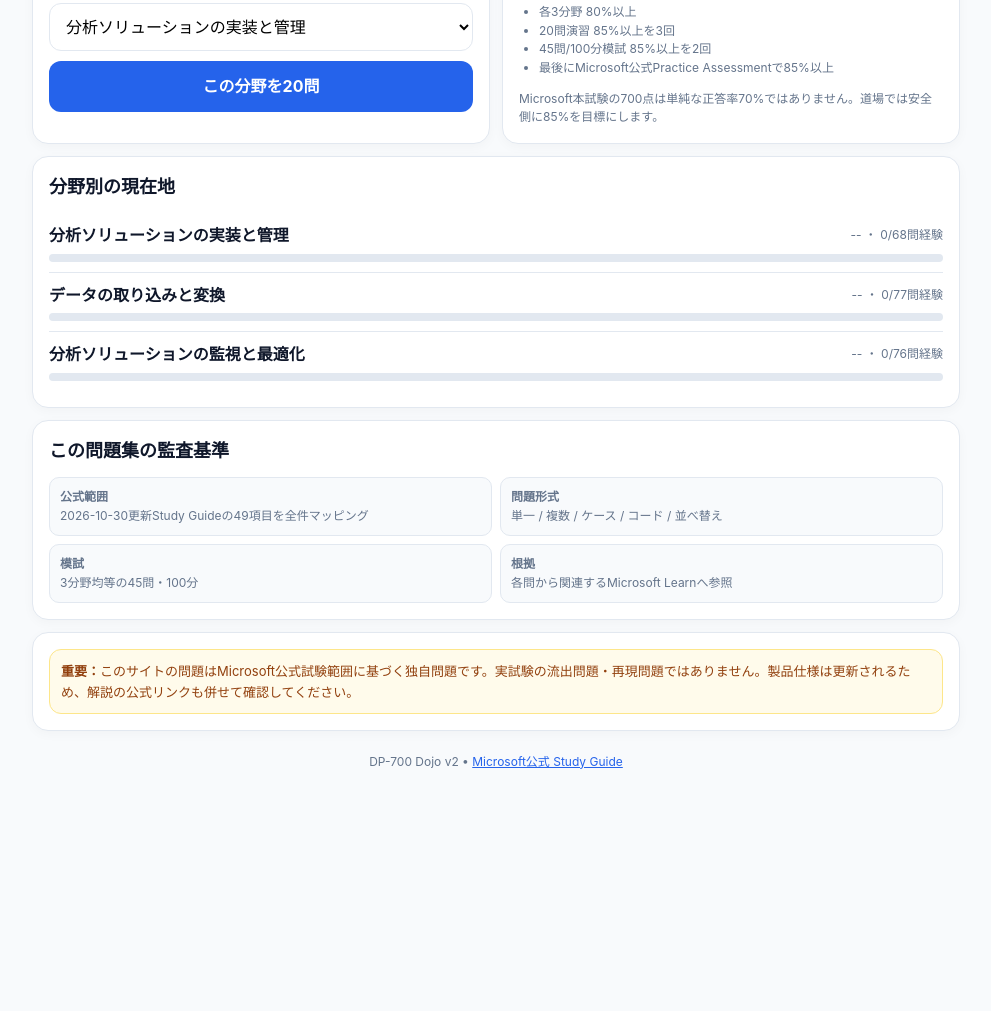
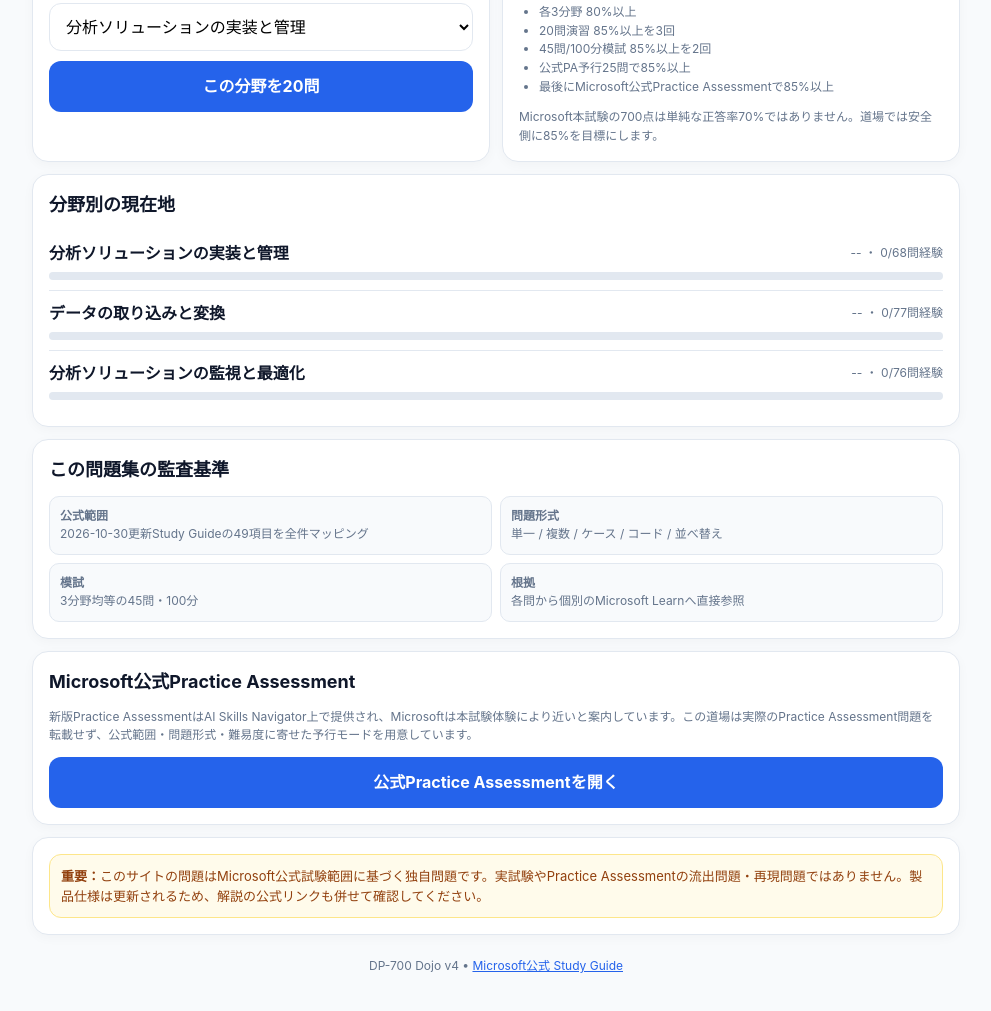
Before and after one commit to minetoshi/minetoshi.github.io, a plain HTML site: page dp700/index.html in a window 1280 px wide. Shown: the part 589-1600 px from the top of the page, without its empty margins (144-1135 px from the left). Before the commit the page ends 1416 px from the top, so only its background shows below. Drawn offline with Linux system fonts and the light colour scheme.

Commit message:
fix: DP-700 dojo final polish
Replace generic references with specific Microsoft Learn sources and add Practice Assessment rehearsal mode plus official assessment link.

```diff
--- a/dp700/app.js
+++ b/dp700/app.js
@@ -51,13 +51,19 @@ function choose(mode,domain){
  if(mode==="quick10")return sample(Q,10);
  if(mode==="train20")return sample(Q,20);
  if(mode==="mock45")return stratified(45);
+ if(mode==="pa25"){
+   const preferred=Q.filter(q=>q.difficulty==="Hard" || ["case","multi","code","order"].includes(q.type));
+   const ds=domains(), base=Math.floor(25/ds.length), rem=25%ds.length; let out=[];
+   ds.forEach((d,i)=>out=out.concat(sample(preferred.filter(q=>q.domain===d),base+(i<rem?1:0))));
+   return shuffle(out);
+ }
  if(mode==="code")return sample(Q.filter(q=>q.type==="code"),20);
  if(mode==="wrong")return sample(Q.filter(q=>itemStat(q.id).lastWrong),25);
  if(mode==="due"){const now=Date.now();return sample(Q.filter(q=>{const s=itemStat(q.id);return s.nextReview&&s.nextReview<=now;}),25);}
  if(mode==="domain")return sample(Q.filter(q=>q.domain===domain),20);
  return sample(Q,10);
 }
-function modeLabel(m){return ({quick10:"10問クイック",train20:"20問演習",mock45:"本番模試45問",code:"コード20問",wrong:"間違い復習",due:"期限復習",domain:"分野別20問"})[m]||"演習";}
+function modeLabel(m){return ({quick10:"10問クイック",train20:"20問演習",mock45:"本番模試45問",pa25:"Practice Assessment予行25問",code:"コード20問",wrong:"間違い復習",due:"期限復習",domain:"分野別20問"})[m]||"演習";}
 function start(mode,domain){
  const questions=choose(mode,domain);if(!questions.length){alert(mode==="wrong"?"間違い復習の対象はありません。":"復習対象がありません。");return;}
  session={mode,domain,questions,index:0,selected:new Set(),results:[],answered:false,mock:mode==="mock45",choiceOrders:{},orderState:{},startedAt:Date.now(),deadline:mode==="mock45"?Date.now()+100*60*1000:null};
--- a/dp700/index.html
+++ b/dp700/index.html
@@ -54,6 +54,7 @@ h2{font-size:18px;margin:0 0 12px}h3{font-size:15px}.modes{display:grid;grid-tem
     <button class="btn primary" data-mode="quick10">10問</button>
     <button class="btn secondary" data-mode="train20">20問</button>
     <button class="btn secondary" data-mode="mock45">45問 / 100分模試</button>
+    <button class="btn secondary" data-mode="pa25">公式PA予行25問</button>
     <button class="btn secondary" data-mode="code">コード20問</button>
     <button class="btn ghost" data-mode="wrong">間違い復習</button>
     <button class="btn ghost" data-mode="due">期限復習</button>
@@ -73,6 +74,7 @@ h2{font-size:18px;margin:0 0 12px}h3{font-size:15px}.modes{display:grid;grid-tem
     <li>各3分野 80%以上</li>
     <li>20問演習 85%以上を3回</li>
     <li>45問/100分模試 85%以上を2回</li>
+    <li>公式PA予行25問で85%以上</li>
     <li>最後にMicrosoft公式Practice Assessmentで85%以上</li>
   </ul>
   <p class="small" style="margin-bottom:0">Microsoft本試験の700点は単純な正答率70%ではありません。道場では安全側に85%を目標にします。</p>
@@ -89,12 +91,17 @@ h2{font-size:18px;margin:0 0 12px}h3{font-size:15px}.modes{display:grid;grid-tem
     <div class="auditItem"><b>公式範囲</b>2026-10-30更新Study Guideの49項目を全件マッピング</div>
     <div class="auditItem"><b>問題形式</b>単一 / 複数 / ケース / コード / 並べ替え</div>
     <div class="auditItem"><b>模試</b>3分野均等の45問・100分</div>
-    <div class="auditItem"><b>根拠</b>各問から関連するMicrosoft Learnへ参照</div>
+    <div class="auditItem"><b>根拠</b>各問から個別のMicrosoft Learnへ直接参照</div>
   </div>
 </section>
 
 <section class="card">
-  <div class="note"><b>重要：</b>このサイトの問題はMicrosoft公式試験範囲に基づく独自問題です。実試験の流出問題・再現問題ではありません。製品仕様は更新されるため、解説の公式リンクも併せて確認してください。</div>
+  <h2>Microsoft公式Practice Assessment</h2>
+  <p class="small">新版Practice AssessmentはAI Skills Navigator上で提供され、Microsoftは本試験体験により近いと案内しています。この道場は実際のPractice Assessment問題を転載せず、公式範囲・問題形式・難易度に寄せた予行モードを用意しています。</p>
+  <a class="btn primary" style="display:block;text-align:center;text-decoration:none" href="https://learn.microsoft.com/en-us/credentials/certifications/fabric-data-engineer-associate/?practice-assessment-type=certification" target="_blank" rel="noopener">公式Practice Assessmentを開く</a>
+</section>
+<section class="card">
+  <div class="note"><b>重要：</b>このサイトの問題はMicrosoft公式試験範囲に基づく独自問題です。実試験やPractice Assessmentの流出問題・再現問題ではありません。製品仕様は更新されるため、解説の公式リンクも併せて確認してください。</div>
 </section>
 </div>
 </section>
@@ -131,7 +138,7 @@ h2{font-size:18px;margin:0 0 12px}h3{font-size:15px}.modes{display:grid;grid-tem
 </section>
 
 <div class="footer">
-DP-700 Dojo v2 • <a href="https://learn.microsoft.com/en-us/credentials/certifications/resources/study-guides/dp-700" target="_blank" rel="noopener">Microsoft公式 Study Guide</a>
+DP-700 Dojo v4 • <a href="https://learn.microsoft.com/en-us/credentials/certifications/resources/study-guides/dp-700" target="_blank" rel="noopener">Microsoft公式 Study Guide</a>
 </div>
 </main>
 <script src="./questions.js"></script>
--- a/dp700/questions.js
+++ b/dp700/questions.js
@@ -366,14 +366,46 @@ const CURRENT_OBJECTIVES=O
     return obj;
   });
 
+
+const FINAL_SOURCE_MAP={
+  O27:"https://learn.microsoft.com/en-us/fabric/fundamentals/prepare-transform-data",
+  O28:"https://learn.microsoft.com/en-us/fabric/data-warehouse/dimensional-modeling-dimension-tables",
+  O31:"https://learn.microsoft.com/en-us/azure/architecture/data-guide/technology-choices/fabric-analytical-data-stores",
+  O37:"https://learn.microsoft.com/en-us/fabric/real-time-intelligence/event-streams/overview"
+};
+const FINAL_CODE_SOURCE_BY_PREFIX={
+  "C-SQL":"https://learn.microsoft.com/en-us/training/modules/fabric-transform-data-tsql/",
+  "C-PY":"https://learn.microsoft.com/en-us/training/modules/fabric-transform-data-notebooks/",
+  "C-KQL":"https://learn.microsoft.com/en-us/training/modules/query-data-kql-database-microsoft-fabric/"
+};
+const FINAL_ORDER_SOURCE_BY_ID={
+  "ORD-07":"https://learn.microsoft.com/en-us/fabric/data-factory/tutorial-incremental-copy-data-warehouse-lakehouse",
+  "ORD-08":"https://learn.microsoft.com/en-us/fabric/onelake/onelake-medallion-lakehouse-architecture",
+  "ORD-11":"https://learn.microsoft.com/en-us/fabric/real-time-hub/process-data-streams-using-transformations",
+  "ORD-12":"https://learn.microsoft.com/en-us/training/modules/fabric-transform-data-notebooks/"
+};
+for(const item of q){
+  if(FINAL_SOURCE_MAP[item.objectiveId]) item.source=FINAL_SOURCE_MAP[item.objectiveId];
+  for(const prefix of Object.keys(FINAL_CODE_SOURCE_BY_PREFIX)){
+    if(item.id.startsWith(prefix)) item.source=FINAL_CODE_SOURCE_BY_PREFIX[prefix];
+  }
+  if(FINAL_ORDER_SOURCE_BY_ID[item.id]) item.source=FINAL_ORDER_SOURCE_BY_ID[item.id];
+
+  if(item.id==="C-SQL-04") item.source="https://learn.microsoft.com/en-us/fabric/data-warehouse/dimensional-modeling-dimension-tables";
+  if(item.id==="C-PY-09" || item.id==="C-PY-10") item.source="https://learn.microsoft.com/en-us/fabric/data-engineering/structured-streaming-overview";
+  if(item.id==="C-KQL-05") item.source="https://learn.microsoft.com/en-us/fabric/real-time-intelligence/event-streams/query-fabric-workspace-monitoring-data";
+}
+
 window.DP700_META={
  title:"DP-700 過去問道場",
- version:"2026.11.03-v3",
+ version:"2026.11.03-v4",
  officialGuide:S.GUIDE,
  objectiveCount:49,
  questionCount:q.length,
  skillsMeasuredAsOf:"2026-10-19",
  guideLastChecked:"2026-11-03",
+ practiceAssessmentUrl:"https://learn.microsoft.com/en-us/credentials/certifications/fabric-data-engineer-associate/?practice-assessment-type=certification",
+ practiceAssessmentNote:"新版Practice AssessmentはAI Skills Navigator上で提供され、本試験体験により近い。実問題は転載せず、道場では形式・難易度・弱点診断を近づける。",
  disclaimer:"Microsoft公式Study Guide（2026-10-30更新、skills measured as of 2026-10-19）に基づく独自問題です。実試験の流出問題・再現問題ではありません。"
 };
 window.DP700_OBJECTIVES=CURRENT_OBJECTIVES;
```
